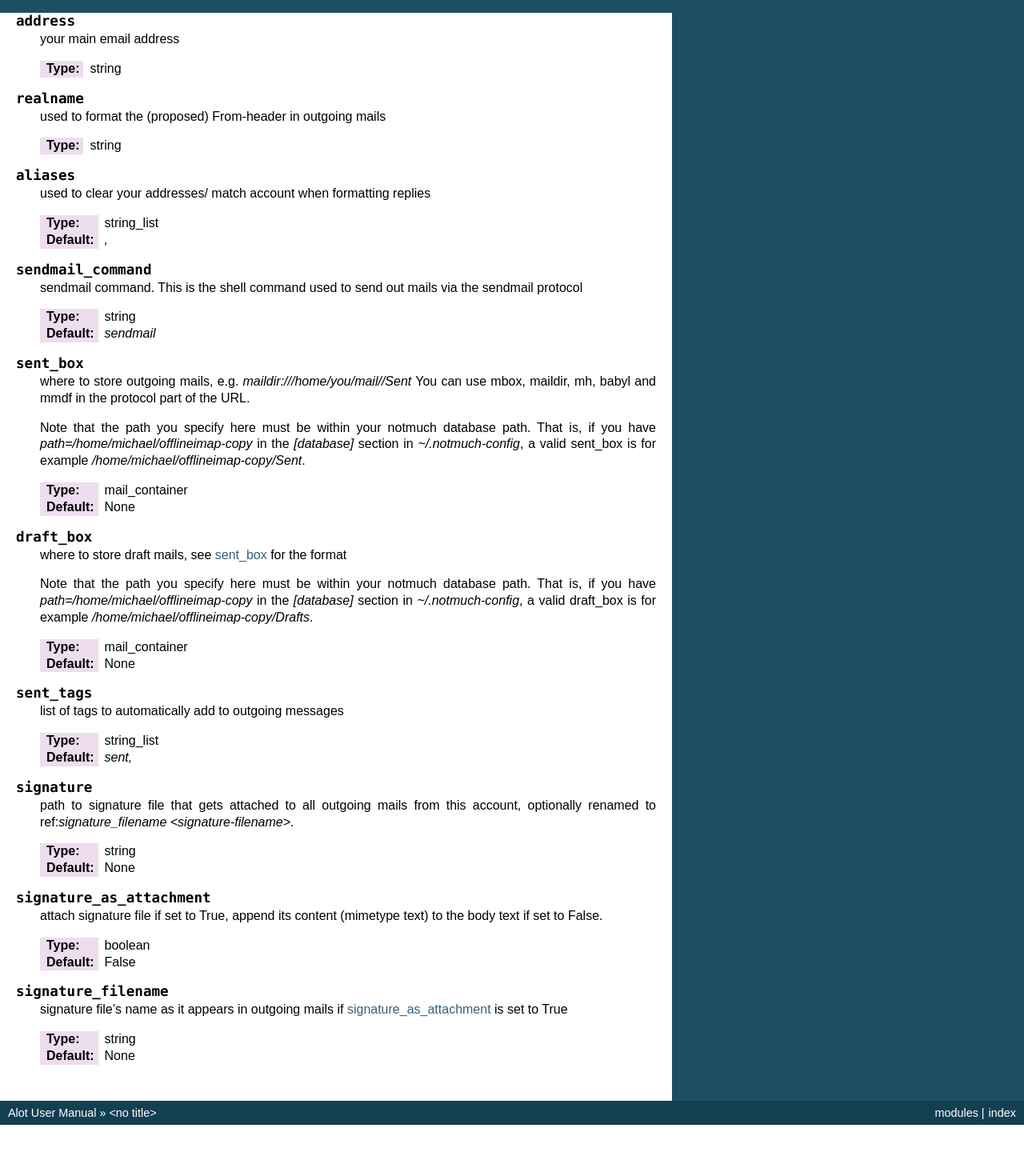
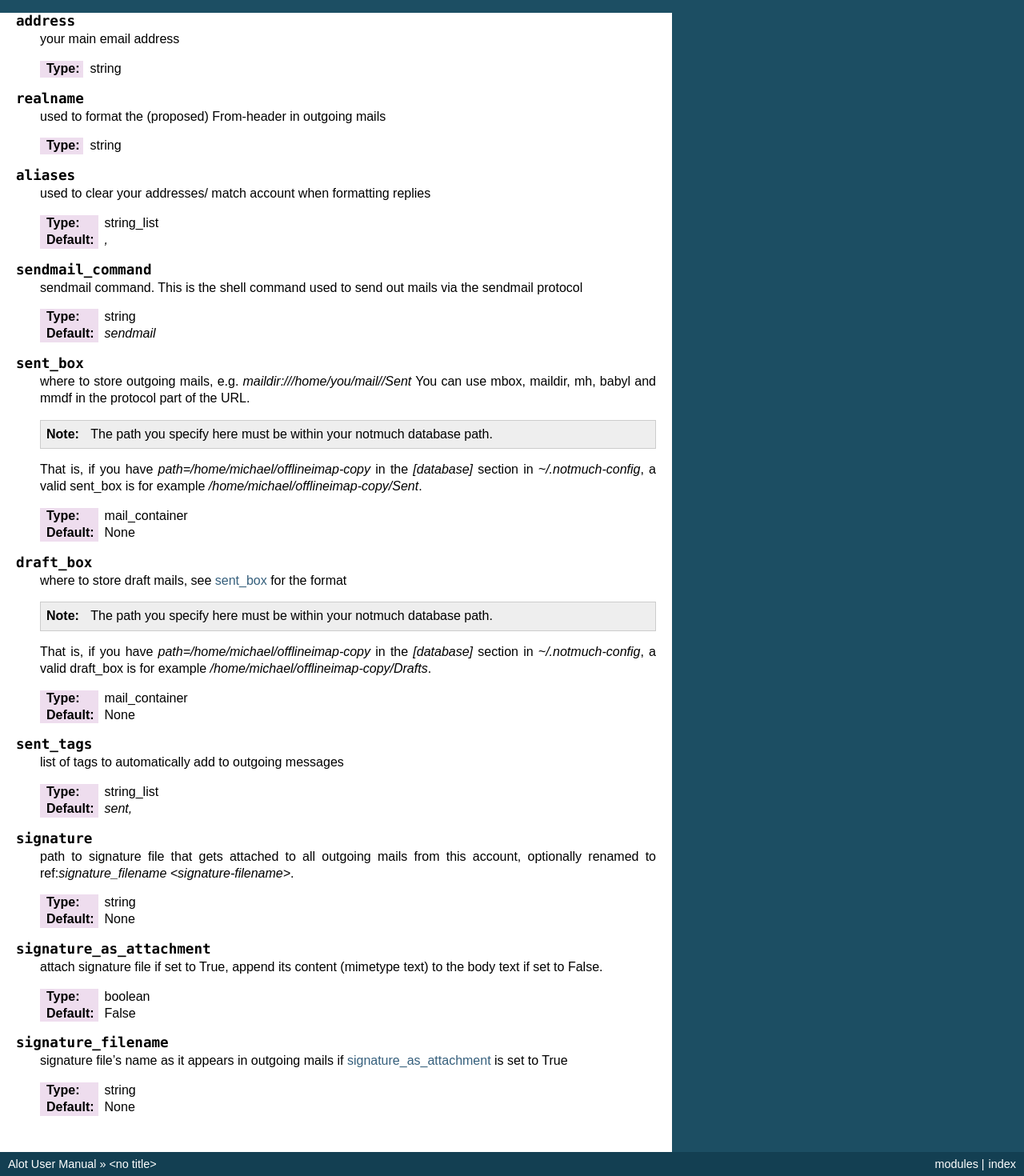
Before and after one commit to pazz/alot, a Sphinx documentation site: the page built from docs/source/configuration/accounts_table.rst, in a window 1280 px wide. Shown: the whole page at 80% size. Built offline with Sphinx 7.4.7, drawn with Linux system fonts in a browser that asks for light colours; before the commit the page ends 1406 px from its top, so only the background shows below that.

Commit message:
Use sphinx’s .. note::

```diff
--- a/docs/source/configuration/accounts_table.rst
+++ b/docs/source/configuration/accounts_table.rst
@@ -41,7 +41,7 @@
     where to store outgoing mails, e.g. `maildir:///home/you/mail//Sent`
     You can use mbox, maildir, mh, babyl and mmdf in the protocol part of the URL.
 
-    Note that the path you specify here must be within your notmuch database path.
+    .. note:: The path you specify here must be within your notmuch database path.
     That is, if you have `path=/home/michael/offlineimap-copy` in the `[database]`
     section in `~/.notmuch-config`, a valid sent_box is for example
     `/home/michael/offlineimap-copy/Sent`.
@@ -56,7 +56,7 @@
 
     where to store draft mails, see :ref:`sent_box <sent-box>` for the format
 
-    Note that the path you specify here must be within your notmuch database path.
+    .. note:: The path you specify here must be within your notmuch database path.
     That is, if you have `path=/home/michael/offlineimap-copy` in the `[database]`
     section in `~/.notmuch-config`, a valid draft_box is for example
     `/home/michael/offlineimap-copy/Drafts`.
```
